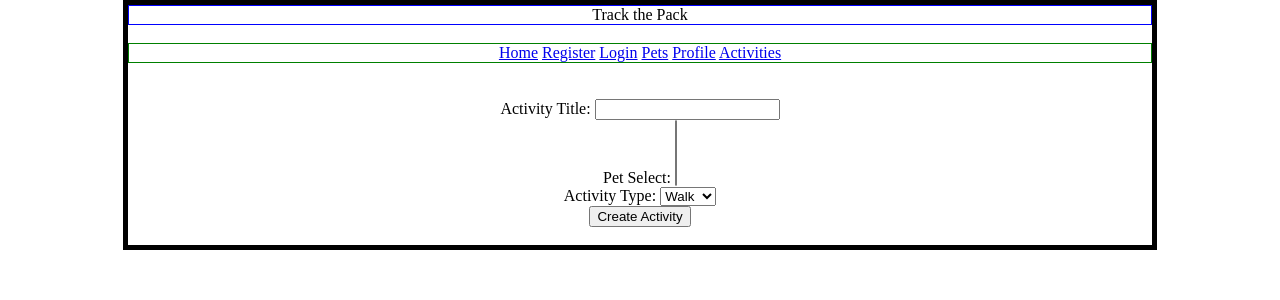
After one commit to nnandersonn/devmountain_capstone, a Flask app: page /activity in a window 1280 px wide. The commit adds this page. Shown: the top 300 px of the page. Run offline with Flask 2, Linux system fonts and the light colour scheme; the visitor is signed in with stand-in values (Sample User, id 1); data comes from the database, SQL or seed files in the repository; data that the repository does not hold is empty.

Commit message:
added activity and pet_activity inserting

```diff
--- a/server.py
+++ b/server.py
@@ -1,11 +1,12 @@
+from random import choices
 from sqlite3 import connect
 from flask import Flask, render_template, redirect, request, flash, session
-from wtforms import Form, BooleanField, StringField, DateField, PasswordField, SubmitField, validators, IntegerField
+from wtforms import Form, BooleanField, StringField, DateField, PasswordField, SubmitField, SelectField, SelectMultipleField, validators, IntegerField
 from wtforms.validators import InputRequired, Email
 from flask_wtf import FlaskForm
 from flask_login import LoginManager, login_required, login_user, logout_user, current_user
 
-from model import User, Pet, Activity, GPS_Point, Friend, connect_to_db, db
+from model import Pet_Activity, User, Pet, Activity, GPS_Point, Friend, connect_to_db, db
 
 app = Flask(__name__)
 login_manager = LoginManager()
@@ -128,6 +129,37 @@ def update_pet(pet_id):
     flash(f"{pet_name}'s info has been successfully updated!")
     return render_template('homepage.html')
 
+@app.route('/activities', methods=["GET"])
+def activities():
+    return render_template('activities.html')
+
+@app.route('/activity', methods=["GET"])
+def activity():
+    form = ActivityForm()
+    user_pets = []
+    if current_user.pets is not None:
+        for pets in current_user.pets:
+            user_pets.append((pets.pet_id, pets.pet_name))
+    form.pet_select.choices = user_pets
+    return render_template('activity.html', form=form)
+
+@app.route('/activity', methods=["POST"])
+def submit_activity():
+    activity_name = request.form["activity_name"]
+    activity_type = request.form["activity_type"]
+    activity = Activity(activity_name = activity_name, activity_type = activity_type)
+    db.session.add(activity)
+    db.session.commit()
+    activity_id = activity.activity_id
+
+    pets = request.form.getlist('pet_select')
+    print(pets)
+    for pet in pets:
+        pet_activity = Pet_Activity(pet_id = pet, activity_id = activity_id)
+        db.session.add(pet_activity)
+    db.session.commit()
+
+    return render_template('activities.html')
 
 class RegistrationForm(FlaskForm):
     email = StringField('Email Address', [InputRequired('Please enter your email address.'), Email('This field requires a valid email address')])
@@ -153,6 +185,13 @@ class PetEditForm(FlaskForm):
     birthday = DateField("Birthday", [InputRequired("Update your pet's birthday")])
     submit = SubmitField("Submit Changes")
 
+class ActivityForm(FlaskForm):
+    activity_name = StringField("Activity Title", [InputRequired("Please enter a name for your activity")])
+    activity_type = SelectField("Activity Type", choices=["Walk", "Run", "Hike", "Swim", "Other"])
+    submit = SubmitField("Create Activity")
+
+    pet_select = SelectMultipleField("Pet Select")
+
 if __name__ == "__main__":
     app.debug = True
     app.jinja_env.auto_reload = app.debug
--- /dev/null
+++ b/templates/activity.html
@@ -0,0 +1,24 @@
+{% extends 'base.html' %}
+
+{% block content %}
+<form action="/activity" method="POST" novalidate>
+    {{form.csrf_token}}
+    {{form.activity_name.label}}: {{form.activity_name}}
+    {%for err in form.activity_name.errors%}
+        <span class="flash">{{err}}</span>
+    {% endfor %}<br>
+
+    {{form.pet_select.label}}: {{form.pet_select}}
+    {%for err in form.pet_select.errors%}
+        <span class="flash">{{err}}</span>
+    {% endfor %} <br>
+
+    {{form.activity_type.label}}: {{form.activity_type}}
+    {%for err in form.activity_type.errors%}
+        <span class="flash">{{err}}</span>
+    {% endfor %} <br>
+
+
+    {{form.submit}}
+</form>
+{% endblock %}
--- a/templates/base.html
+++ b/templates/base.html
@@ -18,6 +18,7 @@
         {% if current_user.is_authenticated %}
         <a href="/pets">Pets</a>
         <a href="/profile">Profile</a>
+        <a href="/activities">Activities</a>
         {% endif %}
     </div>
 
```
Also changed, not shown: model.py (+27 -11 lines), templates/activities.html (added, +13 -0 lines).
